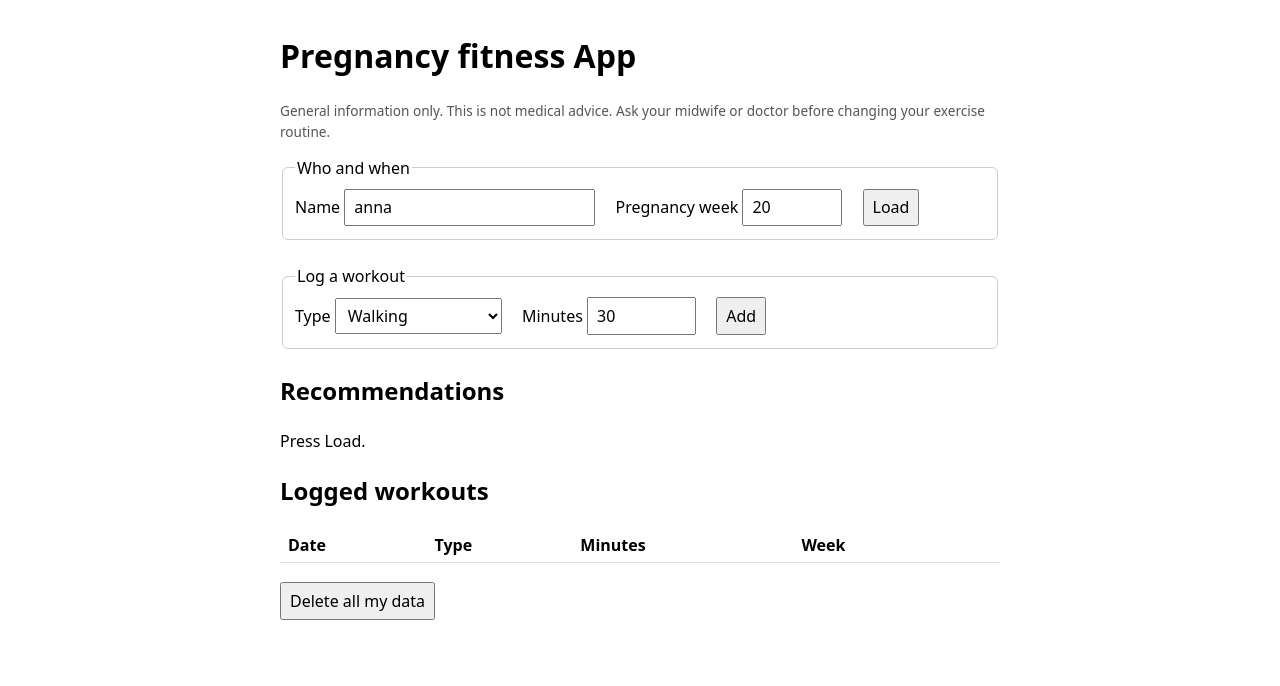
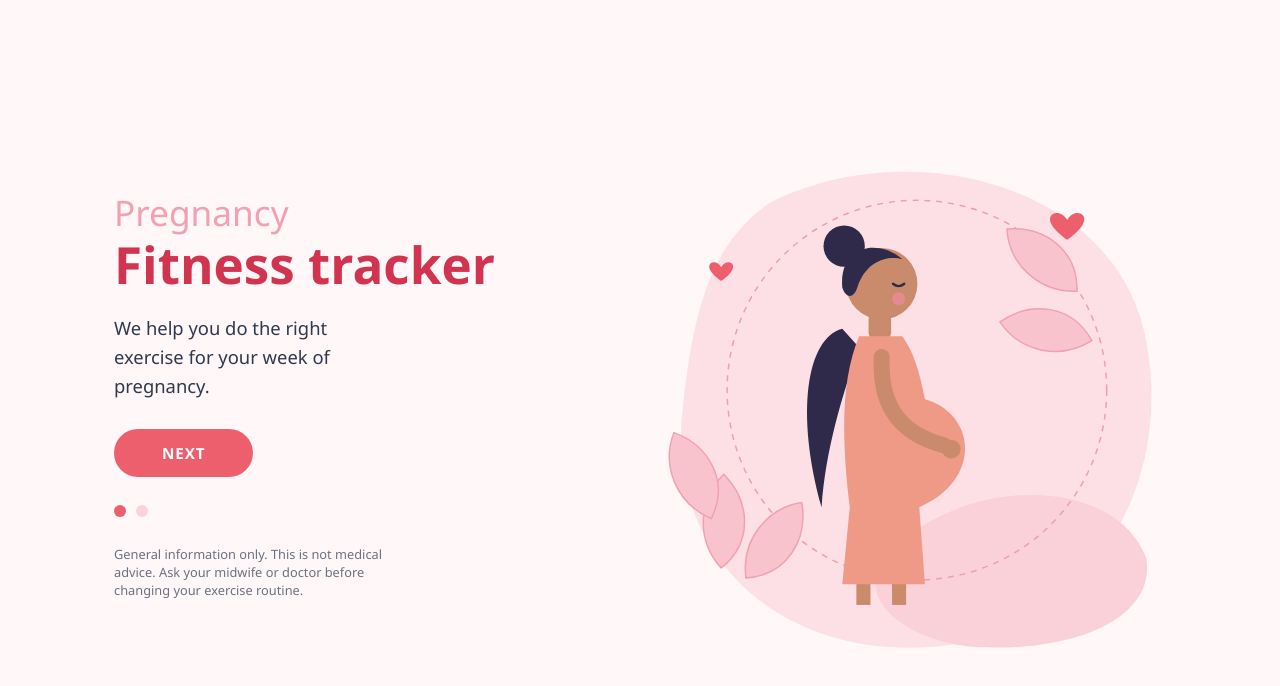
Before and after one commit to noramaher1/pregnancy-fitness-app, a plain HTML site: page web-gateway/static/index.html in a window 1280 px wide. Drawn offline with Linux system fonts and the light colour scheme.

Commit message:
Add welcome page and restyle tracker

```diff
--- /dev/null
+++ b/patch.json
@@ -0,0 +1 @@
+[{"op":"add","path":"/spec/template/spec/containers/0/args/-","value":"--kubelet-insecure-tls"}]
--- a/web-gateway/static/index.html
+++ b/web-gateway/static/index.html
@@ -5,140 +5,72 @@
 <meta name="viewport" content="width=device-width, initial-scale=1">
 <title>Pregnancy fitness tracker</title>
 <style>
-  body { font-family: system-ui, sans-serif; max-width: 720px; margin: 2rem auto; padding: 0 1rem; line-height: 1.5; }
-  fieldset { margin-bottom: 1.5rem; border: 1px solid #ccc; border-radius: 6px; }
-  label { margin-right: 1rem; }
-  input, select, button { font: inherit; padding: 0.3rem 0.5rem; margin: 0.2rem 0; }
-  table { border-collapse: collapse; width: 100%; }
-  th, td { text-align: left; padding: 0.3rem 0.5rem; border-bottom: 1px solid #ddd; }
-  .warn { background: #fff3cd; color: #4d3b00; padding: 0.5rem 0.75rem; border-radius: 6px; }
-  .err { color: #a00; }
-  .disclaimer { font-size: 0.85rem; color: #555; }
+  :root { --pink-50:#fff7f8; --pink-100:#fde7ea; --pink-200:#fad2da; --pink-300:#f1a1b1; --rose:#d1344f; --coral:#ee5f6e; --ink:#2f3a4f; }
+  * { box-sizing: border-box; }
+  body { margin:0; font-family:"Segoe UI", system-ui, -apple-system, Roboto, sans-serif; color:var(--ink); background:var(--pink-50); }
+  .hero { min-height:100vh; display:grid; grid-template-columns:1fr 1fr; align-items:center; max-width:1100px; margin:0 auto; padding:0 24px; gap:24px; }
+  .copy { padding:32px 0; }
+  .kicker { font-size:2.2rem; font-weight:500; color:var(--pink-300); margin:0; }
+  h1 { font-size:3.2rem; line-height:1.1; font-weight:700; color:var(--rose); margin:0 0 20px; }
+  .caption { font-size:1.15rem; line-height:1.6; max-width:26ch; margin:0 0 28px; }
+  .next { display:inline-block; background:var(--coral); color:#fff; text-decoration:none; font-weight:600; letter-spacing:.06em; text-transform:uppercase; padding:14px 48px; border-radius:999px; font-size:.95rem; }
+  .next:hover, .next:focus { background:#d94a5a; }
+  .dots { display:flex; gap:10px; margin:28px 0 0; }
+  .dots a { width:12px; height:12px; border-radius:50%; background:var(--pink-200); display:block; }
+  .dots a.on { background:var(--coral); }
+  .note { font-size:.8rem; color:#6b7280; margin-top:28px; max-width:40ch; }
+  .art { display:flex; align-items:center; justify-content:center; }
+  .art svg { width:100%; max-width:520px; height:auto; }
+  @media (max-width:800px) {
+    .hero { grid-template-columns:1fr; padding-top:16px; }
+    .art { order:-1; }
+    h1 { font-size:2.5rem; }
+    .kicker { font-size:1.8rem; }
+  }
 </style>
 </head>
 <body>
-<h1>Pregnancy fitness App</h1>
-<p class="disclaimer">General information only. This is not medical advice. Ask your midwife or doctor before changing your exercise routine.</p>
-
-<fieldset>
-  <legend>Who and when</legend>
-  <label>Name <input id="user" value="anna" maxlength="50"></label>
-  <label>Pregnancy week <input id="week" type="number" min="1" max="42" value="20"></label>
-  <button id="load">Load</button>
-</fieldset>
-
-<fieldset>
-  <legend>Log a workout</legend>
-  <label>Type
-    <select id="type">
-      <option>Walking</option><option>Swimming</option><option>Prenatal yoga</option>
-      <option>Strength training</option><option>Stretching</option><option>Pelvic floor</option>
-    </select>
-  </label>
-  <label>Minutes <input id="minutes" type="number" min="1" max="600" value="30"></label>
-  <button id="add">Add</button>
-</fieldset>
-
-<p id="error" class="err"></p>
-
-<h2>Recommendations</h2>
-<div id="rec">Press Load.</div>
-
-<h2>Logged workouts</h2>
-<table>
-  <thead><tr><th>Date</th><th>Type</th><th>Minutes</th><th>Week</th><th></th></tr></thead>
-  <tbody id="rows"></tbody>
-</table>
-
-<p><button id="erase">Delete all my data</button></p>
-
-<script>
-const $ = id => document.getElementById(id);
-
-async function api(path, opts) {
-  const r = await fetch(path, opts);
-  const data = await r.json().catch(() => ({}));
-  if (!r.ok) {
-    const msg = typeof data.detail === "string" ? data.detail : "Request failed (" + r.status + ")";
-    throw new Error(msg);
-  }
-  return data;
-}
-
-function el(tag, text, cls) {
-  const e = document.createElement(tag);
-  if (text !== undefined) e.textContent = text;
-  if (cls) e.className = cls;
-  return e;
-}
-
-function renderRec(rec) {
-  const box = $("rec");
-  box.replaceChildren();
-  if (!rec) { box.textContent = "Recommendations are unavailable right now."; return; }
-  box.append(el("p", "Trimester " + rec.trimester + " (week " + rec.week + ")"));
-  box.append(el("strong", "Suitable"));
-  const ul = el("ul");
-  rec.exercises.forEach(x => ul.append(el("li", x)));
-  box.append(ul);
-  box.append(el("strong", "Avoid"));
-  const ul2 = el("ul");
-  rec.avoid.forEach(x => ul2.append(el("li", x)));
-  box.append(ul2);
-  if (rec.weekly_minutes !== null) box.append(el("p", "Minutes in the last 7 days: " + rec.weekly_minutes));
-  rec.notes.forEach(n => box.append(el("p", n, "warn")));
-}
-
-function renderRows(items) {
-  const body = $("rows");
-  body.replaceChildren();
-  items.forEach(w => {
-    const tr = el("tr");
-    tr.append(el("td", new Date(w.created).toLocaleDateString()));
-    tr.append(el("td", w.type));
-    tr.append(el("td", String(w.minutes)));
-    tr.append(el("td", String(w.week)));
-    const td = el("td");
-    const b = el("button", "Delete");
-    b.onclick = () => run(async () => {
-      await api("/api/workouts/" + encodeURIComponent(w.id) + "?user=" + encodeURIComponent($("user").value), { method: "DELETE" });
-      await refresh();
-    });
-    td.append(b);
-    tr.append(td);
-    body.append(tr);
-  });
-}
-
-async function refresh() {
-  const q = "user=" + encodeURIComponent($("user").value) + "&week=" + encodeURIComponent($("week").value);
-  const data = await api("/api/overview?" + q);
-  renderRec(data.recommendation);
-  renderRows(data.workouts);
-}
-
-async function run(fn) {
-  $("error").textContent = "";
-  try { await fn(); } catch (e) { $("error").textContent = e.message; }
-}
-
-$("load").onclick = () => run(refresh);
-$("add").onclick = () => run(async () => {
-  await api("/api/workouts", {
-    method: "POST",
-    headers: { "Content-Type": "application/json" },
-    body: JSON.stringify({
-      user: $("user").value, type: $("type").value,
-      minutes: Number($("minutes").value), week: Number($("week").value),
-    }),
-  });
-  await refresh();
-});
-$("erase").onclick = () => run(async () => {
-  if (!confirm("Delete every workout stored for this name?")) return;
-  await api("/api/users/" + encodeURIComponent($("user").value), { method: "DELETE" });
-  await refresh();
-});
-</script>
+<main class="hero">
+  <section class="copy">
+    <p class="kicker">Pregnancy</p>
+    <h1>Fitness tracker</h1>
+    <p class="caption">We help you do the right exercise for your week of pregnancy.</p>
+    <a class="next" href="/app">Next</a>
+    <div class="dots" aria-hidden="true"><a class="on" href="/"></a><a href="/app"></a></div>
+    <p class="note">General information only. This is not medical advice. Ask your midwife or doctor before changing your exercise routine.</p>
+  </section>
+  <section class="art" aria-hidden="true">
+    <svg viewBox="0 0 520 520" xmlns="http://www.w3.org/2000/svg">
+      <path d="M120 60C260 -10 470 40 500 200C530 360 430 500 280 510C130 520 20 420 30 280C40 170 60 100 120 60Z" fill="#fde0e5"/>
+      <path d="M250 405C330 335 470 340 500 420C510 480 430 515 330 510C250 505 190 450 250 405Z" fill="#fad0d9"/>
+      <circle cx="268" cy="250" r="192" fill="none" stroke="#e9a0b0" stroke-width="1.5" stroke-dasharray="6 6"/>
+      <g fill="#f9c3cd" stroke="#f1a1b1" stroke-width="1.5">
+        <g transform="translate(70 430) rotate(-70)"><path d="M0 0C18-34 58-46 90-30C74 4 36 22 0 0Z"/></g>
+        <g transform="translate(95 440) rotate(-35)"><path d="M0 0C18-34 58-46 90-30C74 4 36 22 0 0Z"/></g>
+        <g transform="translate(60 380) rotate(-95)"><path d="M0 0C18-34 58-46 90-30C74 4 36 22 0 0Z"/></g>
+        <g transform="translate(430 150) rotate(-120)"><path d="M0 0C18-34 58-46 90-30C74 4 36 22 0 0Z"/></g>
+        <g transform="translate(445 200) rotate(-150)"><path d="M0 0C18-34 58-46 90-30C74 4 36 22 0 0Z"/></g>
+      </g>
+      <g transform="translate(50 55) scale(0.95)">
+        <rect x="165" y="410" width="15" height="24" fill="#c98b6b"/>
+        <rect x="203" y="410" width="15" height="24" fill="#c98b6b"/>
+        <path d="M150 140C112 150 100 230 128 330C132 270 150 210 168 160Z" fill="#2f2a4a"/>
+        <rect x="178" y="122" width="24" height="30" rx="8" fill="#c98b6b"/>
+        <path d="M168 148C150 190 148 250 158 330L150 412H238L232 330C300 300 292 230 238 215C232 185 226 165 214 148Z" fill="#ef9a86"/>
+        <circle cx="192" cy="92" r="38" fill="#c98b6b"/>
+        <path d="M150 96C146 50 190 44 214 66C200 62 176 66 166 96C162 108 154 108 150 96Z" fill="#2f2a4a"/>
+        <circle cx="152" cy="52" r="22" fill="#2f2a4a"/>
+        <path d="M204 92q6 5 12 0" fill="none" stroke="#2f2a4a" stroke-width="2.5" stroke-linecap="round"/>
+        <circle cx="210" cy="108" r="7" fill="#ee8d9b" opacity=".7"/>
+        <path d="M192 170C190 215 205 250 258 264" fill="none" stroke="#c98b6b" stroke-width="17" stroke-linecap="round"/>
+        <circle cx="266" cy="268" r="10" fill="#c98b6b"/>
+      </g>
+      <g fill="#ee5f6e">
+        <path transform="translate(420 70)" d="M0 8C-6-4-22 0-16 12C-12 20 0 28 0 28S12 20 16 12C22 0 6-4 0 8Z"/>
+        <path transform="translate(70 120) scale(.7)" d="M0 8C-6-4-22 0-16 12C-12 20 0 28 0 28S12 20 16 12C22 0 6-4 0 8Z"/>
+      </g>
+    </svg>
+  </section>
+</main>
 </body>
 </html>
```
Also changed, not shown: web-gateway/static/app.html (added, +167 -0 lines), Screenshot 2026-10-21 150451.png (added), 3 other files.
